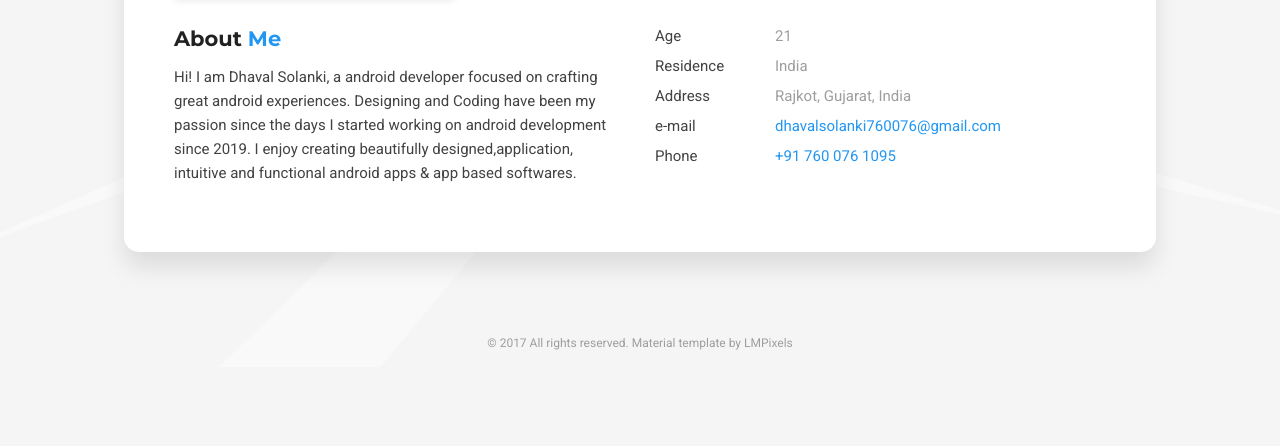
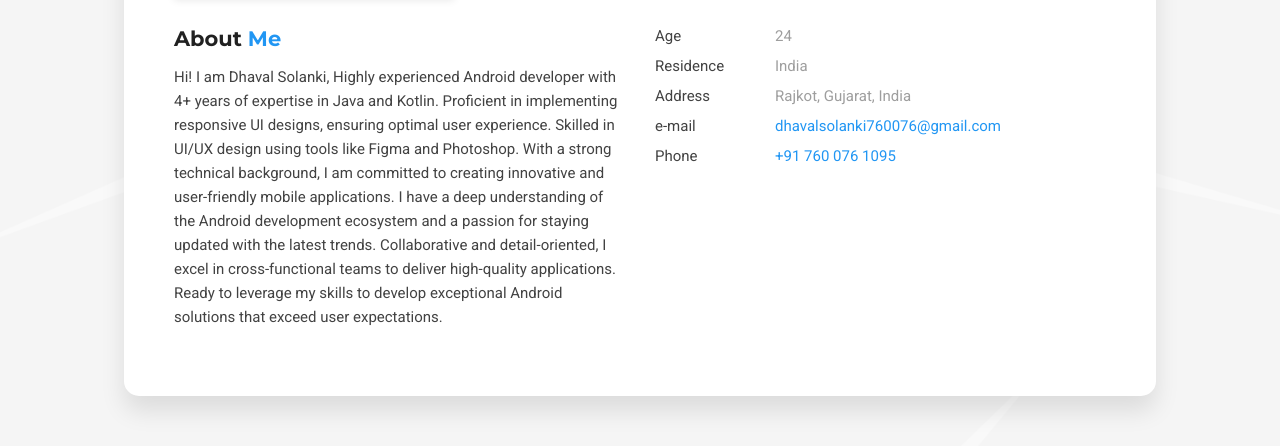
Before and after one commit to solankidhaval/solankidhaval.github.io, a plain HTML site: page index.html in a window 1280 px wide. Shown: the part 433-879 px from the top of the page. Before the commit the page ends 800 px from the top, so only its background shows below. Drawn offline with Linux system fonts and the light colour scheme; some packages are replaced by stand-ins of ours.

Commit message:
Update index.html

```diff
--- a/index.html
+++ b/index.html
@@ -149,7 +149,7 @@
                           <h3>About <span>Me</span></h3>
                         </div>
                                <p>
-                        Hi! I am Dhaval Solanki, a android developer focused on crafting great android experiences. Designing and Coding have been my passion since the days I started working on android development since 2019. I enjoy creating beautifully designed,application, intuitive and functional android apps & app based softwares.</p>
+                        Hi! I am Dhaval Solanki, Highly experienced Android developer with 4+ years of expertise in Java and Kotlin. Proficient in implementing responsive UI designs, ensuring optimal user experience. Skilled in UI/UX design using tools like Figma and Photoshop. With a strong technical background, I am committed to creating innovative and user-friendly mobile applications. I have a deep understanding of the Android development ecosystem and a passion for staying updated with the latest trends. Collaborative and detail-oriented, I excel in cross-functional teams to deliver high-quality applications. Ready to leverage my skills to develop exceptional Android solutions that exceed user expectations.</p>
 <!--                         <p> -->
 <!--                         For over past 1+ years, I have worked for some of the best wonderful clients to create some award winning works. And, I can make this happen for your business as well.</p> -->
                       </div>
@@ -160,7 +160,7 @@
 
                     <div class="col-sm-6 col-md-6 col-lg-6">
                       <ul class="info-list">
-                        <li><span class="title">Age</span><span class="value">21</span></li>
+                        <li><span class="title">Age</span><span class="value">24</span></li>
                         <li><span class="title">Residence</span><span class="value">India</span></li>
                         <li><span class="title">Address</span><span class="value">Rajkot, Gujarat, India</span></li>
                         <li><span class="title">e-mail</span><span class="value"><a href="mailto:dhavalsolanki760076@gmail.com"><span>dhavalsolanki760076@gmail.com</span></a></span></li>
@@ -893,7 +893,7 @@
       <!-- /Main Content -->
     </div>
     <footer>
-      <div class="copyrights">© 2017 All rights reserved. Material template by LMPixels</div>
+      <div class="copyrights">© 2023 All rights reserved. Onyx App Studio</div>
     </footer>
 
     <!-- Demo Color changer -->
```
